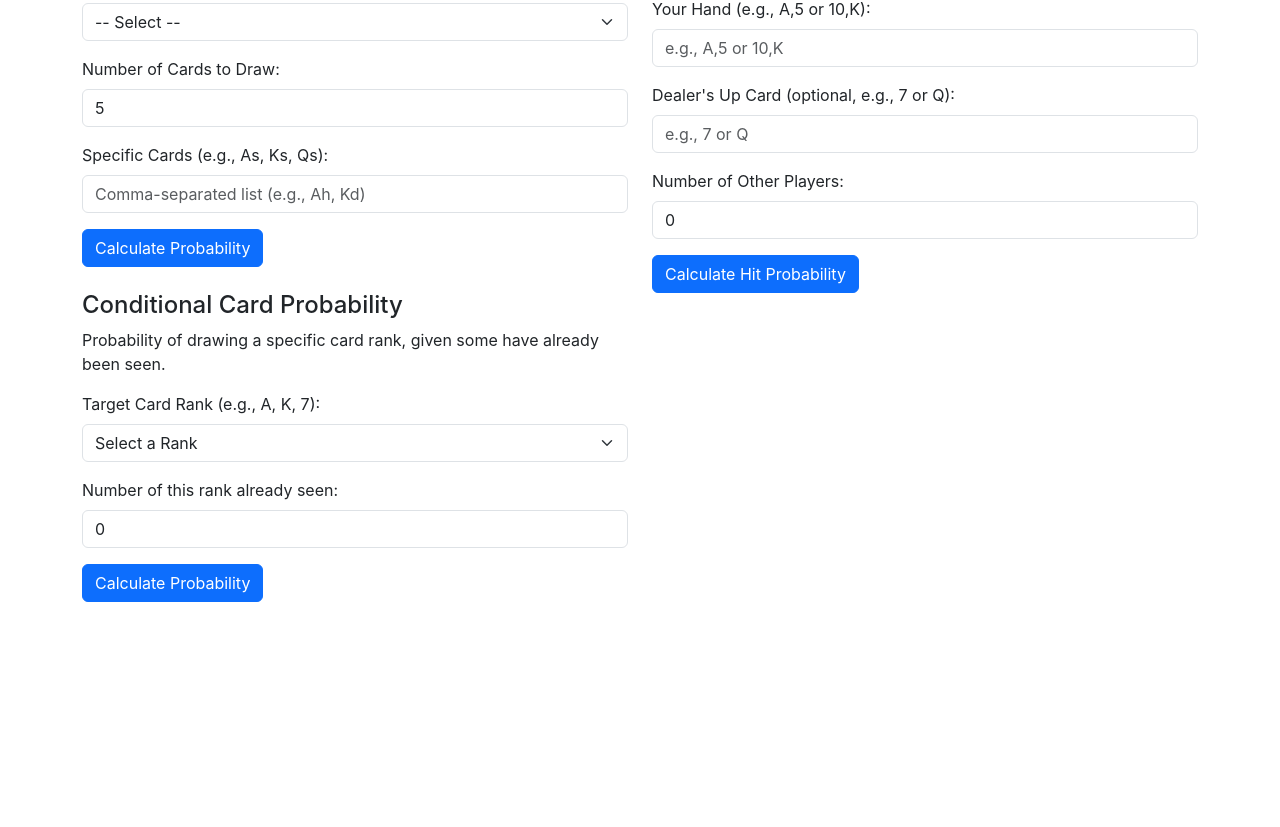
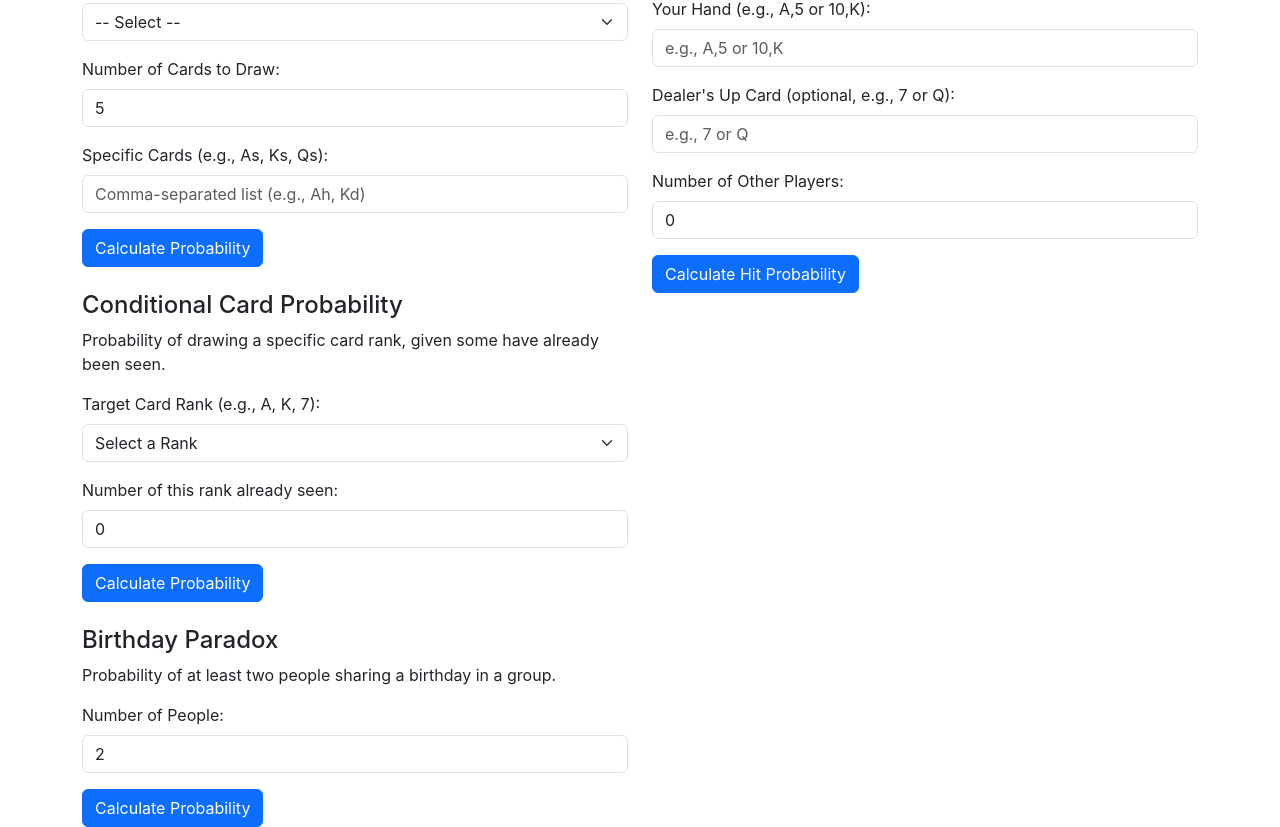
Before and after one commit to jefcollier/Chances, a React (Create React App) app in the folder chances-app/: page /card in a window 1280 px wide. Shown: the part 283-1110 px from the top of the page. Before the commit the page ends 885 px from the top, so only its background shows below. Built offline with nearby package versions, Linux system fonts and the light colour scheme.

Commit message:
feat: Add Birthday Paradox calculator

```diff
--- /dev/null
+++ b/chances-app/src/components/BirthdayParadox.js
@@ -0,0 +1,49 @@
+import React, { useState } from 'react';
+
+const BirthdayParadox = () => {
+  const [numPeople, setNumPeople] = useState(2);
+  const [probability, setProbability] = useState(null);
+
+  const calculateBirthdayProbability = () => {
+    if (numPeople < 2 || numPeople > 365) {
+      alert('Number of people must be between 2 and 365.');
+      setProbability(null);
+      return;
+    }
+
+    let p = 1;
+    for (let i = 0; i < numPeople; i++) {
+      p = p * (365 - i) / 365;
+    }
+    setProbability((1 - p).toFixed(4));
+  };
+
+  return (
+    <div className="birthday-paradox mt-4">
+      <h4>Birthday Paradox</h4>
+      <p>Probability of at least two people sharing a birthday in a group.</p>
+      <div className="mb-3">
+        <label htmlFor="numPeople" className="form-label">Number of People:</label>
+        <input
+          type="number"
+          className="form-control"
+          id="numPeople"
+          value={numPeople}
+          onChange={(e) => setNumPeople(parseInt(e.target.value, 10) || 0)}
+          min="2"
+          max="365"
+        />
+      </div>
+      <button className="btn btn-primary" onClick={calculateBirthdayProbability}>Calculate Probability</button>
+
+      {probability !== null && (
+        <div className="mt-3">
+          <h5>Result:</h5>
+          <p>Probability of shared birthday: {(probability * 100).toFixed(2)}%</p>
+        </div>
+      )}
+    </div>
+  );
+};
+
+export default BirthdayParadox;
--- a/chances-app/src/components/CardCalculatorPage.js
+++ b/chances-app/src/components/CardCalculatorPage.js
@@ -4,6 +4,7 @@ import CardProbabilityDisplay from './CardProbabilityDisplay';
 import { calculateHandProbability } from './cardCalculator';
 import BlackjackProbability from './BlackjackProbability';
 import ConditionalCardProbability from './ConditionalCardProbability';
+import BirthdayParadox from './BirthdayParadox';
 
 const CardCalculatorPage = () => {
   const [probabilityResults, setProbabilityResults] = useState(null);
@@ -35,6 +36,7 @@ const CardCalculatorPage = () => {
             />
           )}
           <ConditionalCardProbability />
+          <BirthdayParadox />
         </div>
         <div className="col-md-6">
           <h2>Blackjack Concepts</h2>
```
